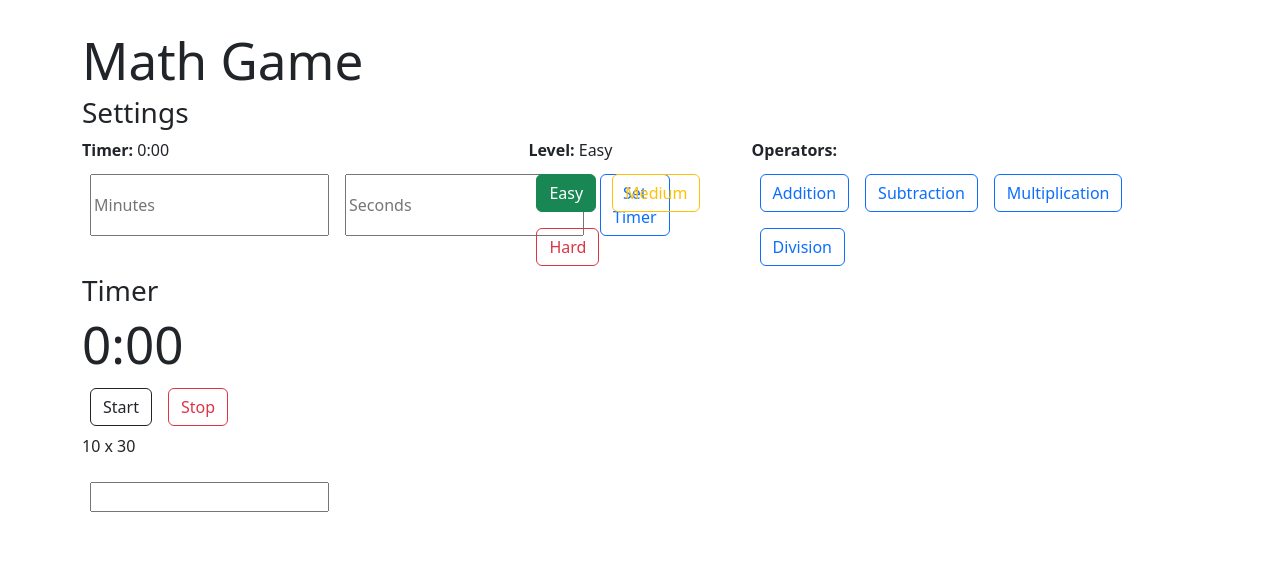
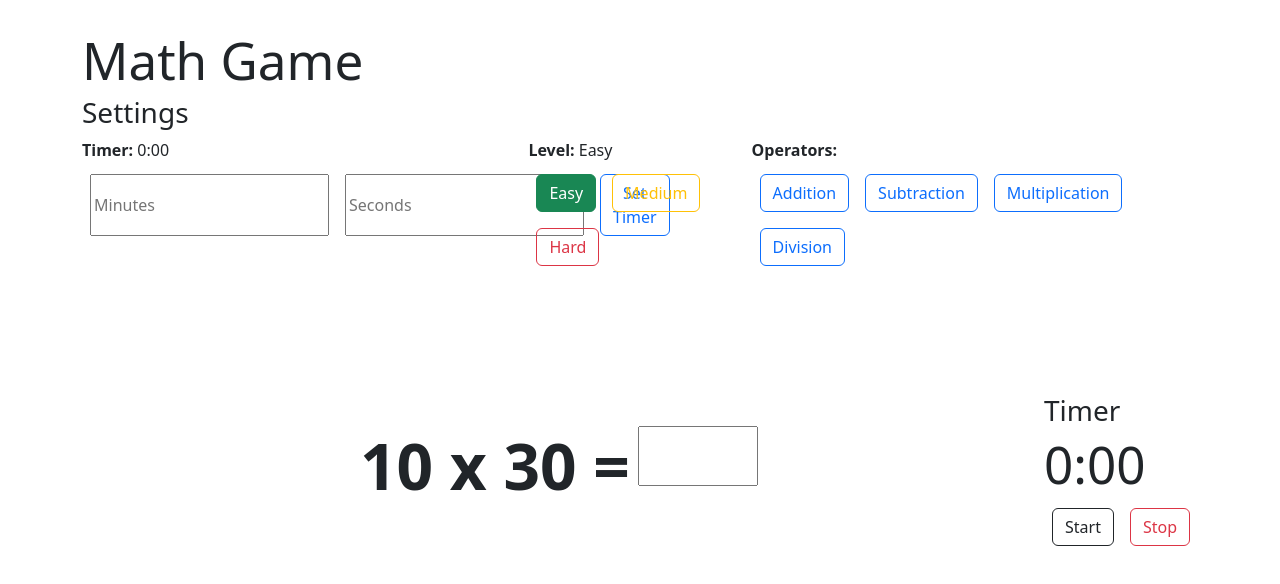
Before and after one commit to BriGuy520/math-game, a React (Vite) app: page / in a window 1280 px wide. Shown: the top 584 px of the page. Built offline with nearby package versions, Linux system fonts and the light colour scheme.

Commit message:
added some styling to the board container

```diff
--- a/src/App.css
+++ b/src/App.css
@@ -24,3 +24,30 @@
 .timer-fields {
   display: flex;
 }
+
+.game-container, .board-container {
+  display: flex;
+}
+
+.game-container {
+  flex-direction: row-reverse;
+  margin-top: 120px;
+}
+
+.board-container {
+  height: 20%;
+  margin: auto;
+}
+
+.board-container p {
+  font-size: 64px;
+  font-weight: 600;
+}
+
+.board-container input {
+  width: 120px;
+  height: 60px;
+  margin: auto 20px;
+  font-size: 42px;
+  padding: 20px;
+}
--- a/src/components/Board.tsx
+++ b/src/components/Board.tsx
@@ -11,7 +11,7 @@ const Board = ({guess, handleGuess}: BoardProps) => {
 
   return (
     <div className="board-container">
-      <p>10 x 30</p>
+      <p>10 x 30 = </p>
       <Input handleChange={handleGuess} inputValue={guess} />
     </div>
   );
--- a/src/components/Timer.tsx
+++ b/src/components/Timer.tsx
@@ -33,14 +33,14 @@ const Timer = ({timeLeft, startGame, stopGame}: TimerProps) => {
 
 
     return (
-        <>
+        <div className="timer-container">
             <h3>Timer</h3>
             <div>
                 <h1>{formatTimer()}</h1>
                 <Button btnClasses={"btn-outline-dark"} handleClick={startGame}>Start</Button>
                 <Button btnClasses={"btn-outline-danger"} handleClick={stopGame}>Stop</Button>
             </div>
-        </>
+        </div>
     )
 }
 
```
